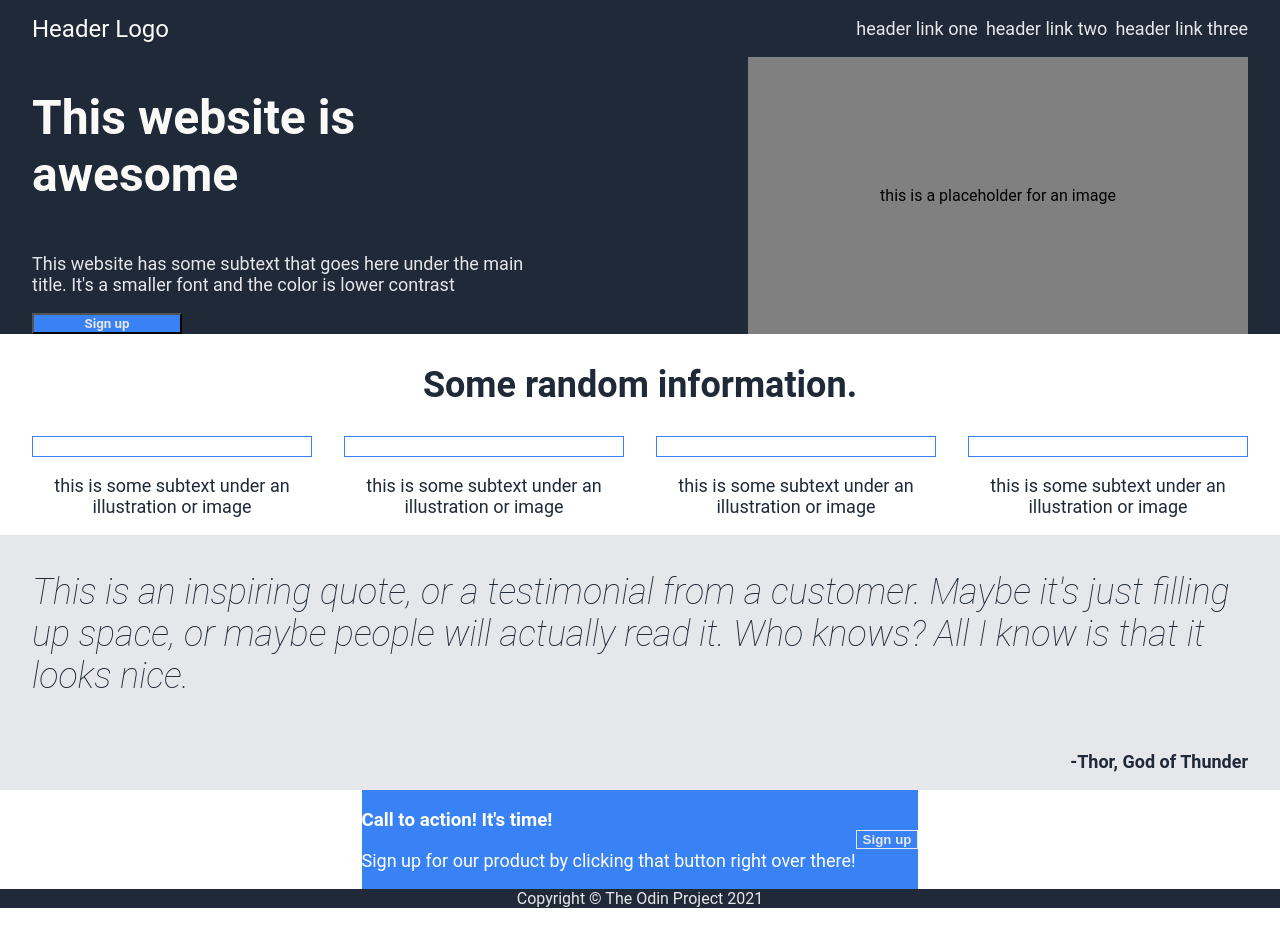
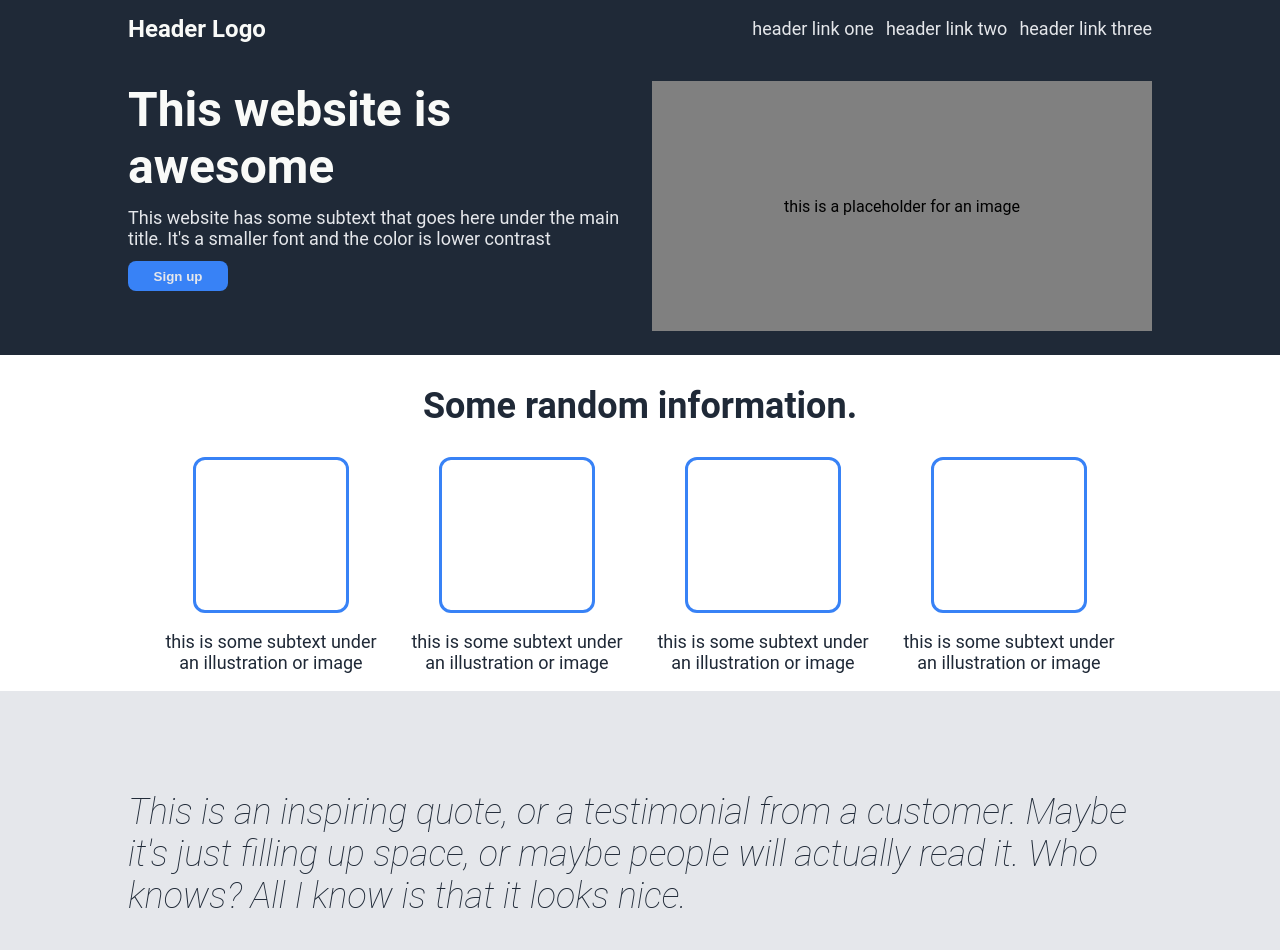
Before and after one commit to Jgamrot/TOP-Project-LandingPage, a plain HTML site: page index.html in a window 1280 px wide. Shown: the top 950 px of the page. Before the commit the page ends 908 px from the top, so only its background shows below. Drawn offline with Linux system fonts and the light colour scheme.

Commit message:
Styling updated - height: 100vh or not?
If I removed the height: 100vh; I don't have the gap between
header and hero sections, but the footer isn't stuck to the bottom.

I think I want to keep it, but need to remove the gap from header
to hero.

Links need some <a> tags, and the subtext under the info section
icon images spills a bit wide on a wider (desktop) view.

```diff
--- a/index.html
+++ b/index.html
@@ -23,7 +23,7 @@
     <div class="hero-text">
         <h1>This website is awesome</h1>
         <p>This website has some subtext that goes here under the main title. It's a smaller font and the color is lower contrast</p>
-        <button style="font-family: inherit">Sign up</button>
+        <button>Sign up</button>
     </div>
     <div class="hero-img">
         this is a placeholder for an image <!--img to go here-->
--- a/styles.css
+++ b/styles.css
@@ -1,22 +1,20 @@
-/*  Commenting our the red border guidelines
-*{
-    border: 1px red solid;
-} */
+
 
 body{
     display: flex;
     flex-direction: column;
     justify-content: space-between;
     height: 100vh;
-    overflow: hidden; /* Might not want to use overflow hidden, if I want to scroll */
     margin: 0; /* used this because otherwise the footer was dropping below fold, might remove */
     font-family:'roboto', sans-serif;
 }
 
 button{
-    max-width: 150px;
+    width: 100px;
+    height: 30px;
     color: #e5e7eb;
     font-weight: bold;
+    border-radius: 8px;
 }
 
 p{
@@ -26,7 +24,7 @@ p{
 .header{
     display: flex;
     align-items: center;
-    padding: 0px 32px; /*yup padding (not margin) should be the same for whole page, using 32px for now*/
+    padding: 0px 128px; /*yup padding (not margin) should be the same for whole page, increased to 128px for now*/
     background-color: #1f2937;
 
   ul{
@@ -34,7 +32,7 @@ p{
       list-style-type: none;
       padding: 0;
       margin-left: auto;
-      gap: 8px;
+      gap: 12px;
       color: #e5e7eb;
       font-size: 18px;
       }
@@ -42,39 +40,46 @@ p{
   .logo{
     font-size: 24px;
     color: #f9faf8;
+    font-weight: bold;
   }
 }
 
 .hero{
     display: flex;
     justify-content: space-between;
-    padding: 0px 32px;
+    padding: 24px 128px;
     background-color: #1f2937;
+    gap: 12px;
 
 
   .hero-text{
     display: flex;
     flex-direction: column;
-    max-width: 500px;
+    justify-content: flex-start;
+    flex: 1;
 
     button{
         background-color: #3882f6;
+        border: 0px;
             }
 
     h1{
         color: #f9faf8;
         font-size: 48px;
         font-weight: bolder;
+        margin: 0;
     }
 
     p{
         color: #e5e7eb;
+        margin: 12px 0;
     }
 
   }
 
   .hero-img{
     min-width: 500px;
+    min-height: 250px;
     display: flex;
     justify-content: center;
     align-items: center;
@@ -85,7 +90,7 @@ p{
 .info{
     display: flex;
     flex-direction: column;
-    margin: 0px 32px;
+    margin: 0px 128px;
     text-align: center;
 
     h2{
@@ -101,17 +106,34 @@ p{
     .info-row-container{
         display: flex;
         gap: 32px;
+        justify-content: center;
+        margin: 0 36px;
     }
 }
 
+.info-icons{
+    display: flex;
+    flex-direction: column;
+    justify-content: center;
+    align-items: center;
+}
+
 .info-img{
-    border: #3882f6 1px solid;
+    border: #3882f6 3px solid;
+    border-radius: 12px;
+    height: 150px;
+    width: 150px;
 }
+
+/*Commenting this out because I used a margin on the info.row.container instead
+.info-text{
+    max-width: 150px;
+}*/
 
 .quote{
     display: flex;
     flex-direction: column;
-    padding: 0px 32px;
+    padding: 64px 128px;
     background-color: #e5e7eb;
     color: #1f2937;
 
@@ -134,18 +156,32 @@ p{
 .CTA{
     display: flex;
     justify-content: center;
-    margin: 0px 32px;
+    margin: 60px 128px;
 
     .CTA-container{
         display: flex;
         align-items: center;
         background-color: #3882f6;
         color: white;
+        flex: 1;
+        justify-content: center;
+        border-radius: 8px;
+        gap: 48px;
+        padding: 12px;
+
     }
 
     button{
         background-color: #3882f6;
         border: 1px #e5e7eb solid;
+    }
+
+    h3{
+        margin-bottom:0;
+    }
+
+    p{
+        margin-top: 0;
     }
 }
 
@@ -155,4 +191,5 @@ p{
     align-items: center;
     background-color: #1f2937;
     color: #e5e7eb;
+    min-height: 50px;
 }
```
